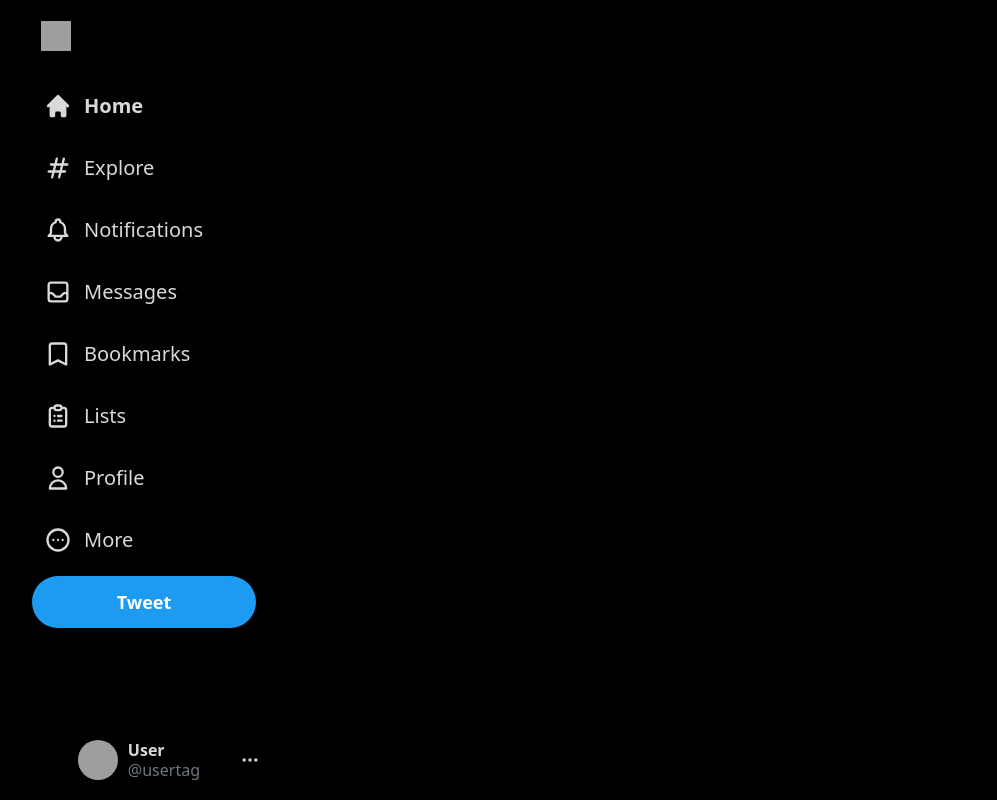
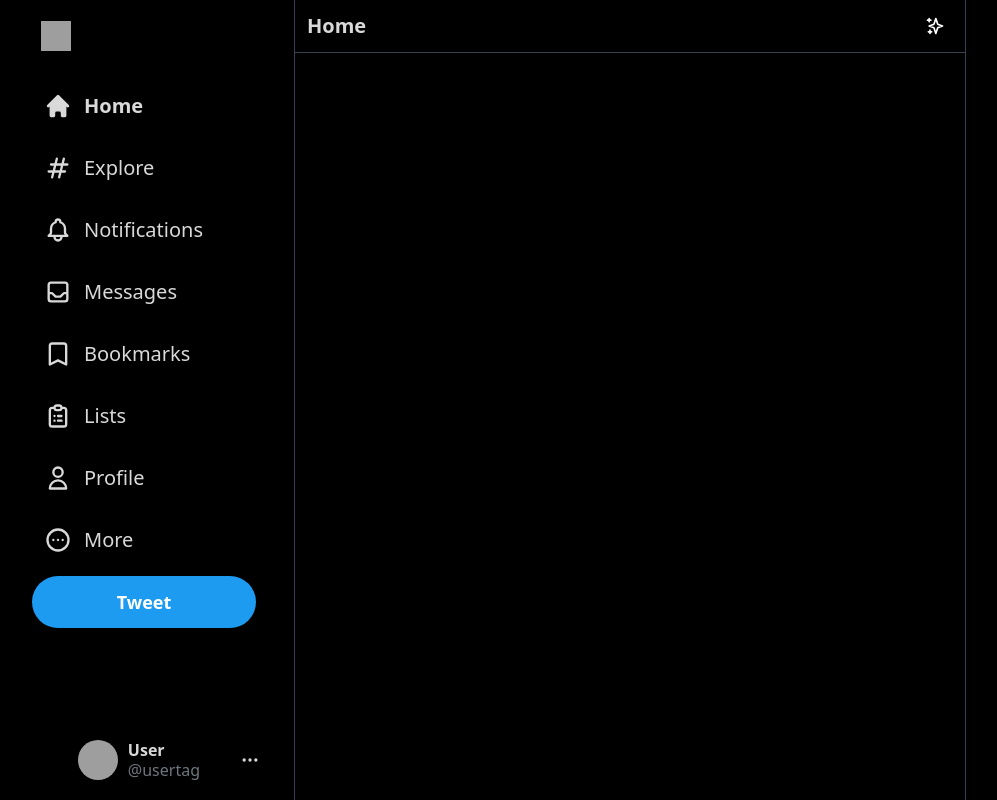
Before and after one commit to h4rb4rd/twitter-app, a Next.js app: page / in a window 1280 px wide. Shown: the whole page, without its empty margins (76-1073 px from the left). Built offline with nearby package versions, Linux system fonts and the light colour scheme; grey boxes are pictures that could not be loaded.

Commit message:
feat: add feed

```diff
--- /dev/null
+++ b/src/components/Feed/Feed.tsx
@@ -0,0 +1,18 @@
+import { SparklesIcon } from '@heroicons/react/outline'
+
+const Feed = () => {
+	return (
+		<div className='flex-grow border-l border-r border-gray-700 max-w-2xl sm:ml-[73px] xl:ml-[370px]'>
+			<div className='text-[#d9d9d9] flex items-center sm:justify-between py-2 px-3 sticky top-0 z-50 bg-black border-b border-gray-700'>
+				<h2 className='text-lg sm:text-xl font-bold'>Home</h2>
+				<div className='hoverAnimation w-9 h-9 flex items-center justify-center xl:px-0 ml-auto'>
+					<SparklesIcon className='h-5 text-white' />
+				</div>
+			</div>
+			{/* Input */}
+			<div className='pb-72'>{/* Posts */}</div>
+		</div>
+	)
+}
+
+export default Feed
--- /dev/null
+++ b/src/components/Feed/index.ts
@@ -0,0 +1,3 @@
+import Feed from './Feed'
+
+export default Feed
--- a/src/pages/index.tsx
+++ b/src/pages/index.tsx
@@ -1,6 +1,7 @@
 import type { NextPage } from 'next'
 import Head from 'next/head'
 
+import Feed from '../components/Feed'
 import Sidebar from '../components/Sidebar'
 
 const Home: NextPage = () => {
@@ -13,7 +14,7 @@
 
 			<main className='min-h-screen flex max-w-[1500px] mx-auto'>
 				<Sidebar />
-				{/* Feed */}
+				<Feed />
 				{/* Widgets */}
 
 				{/* Modal */}
```
